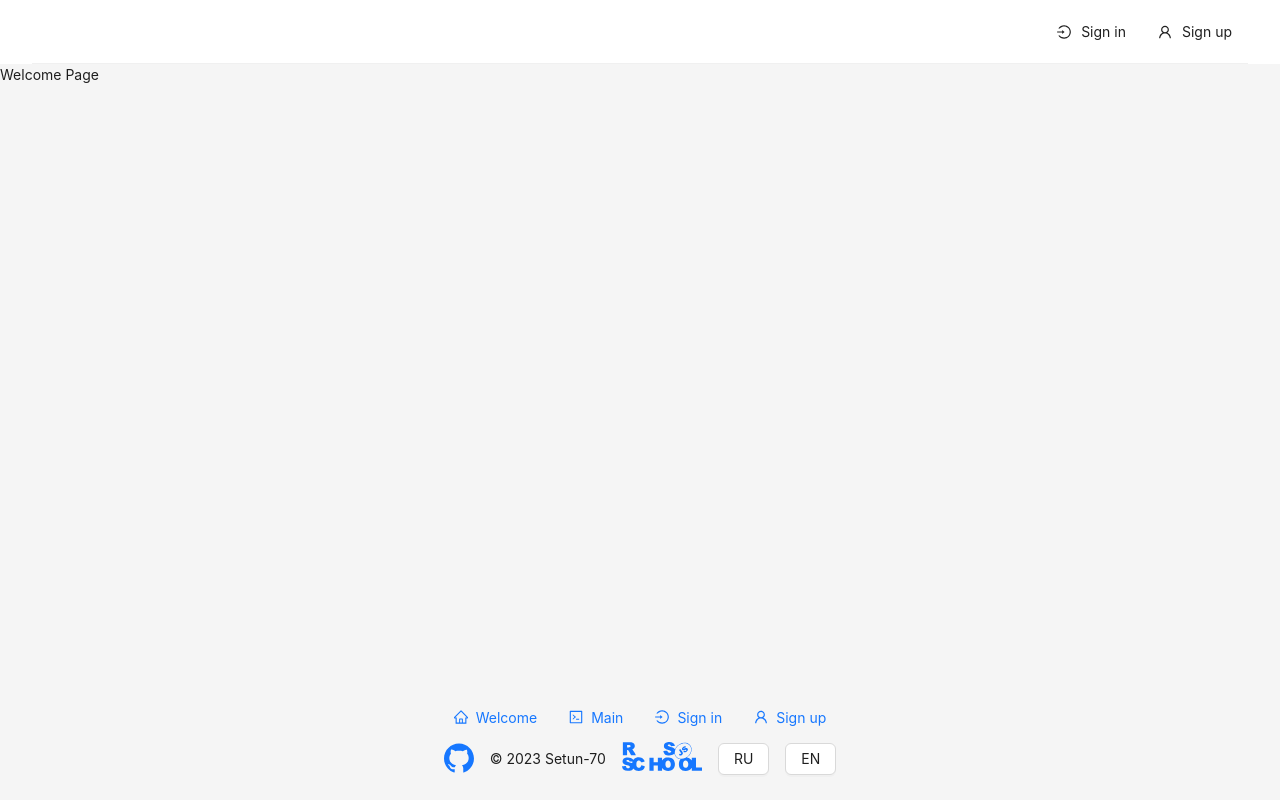
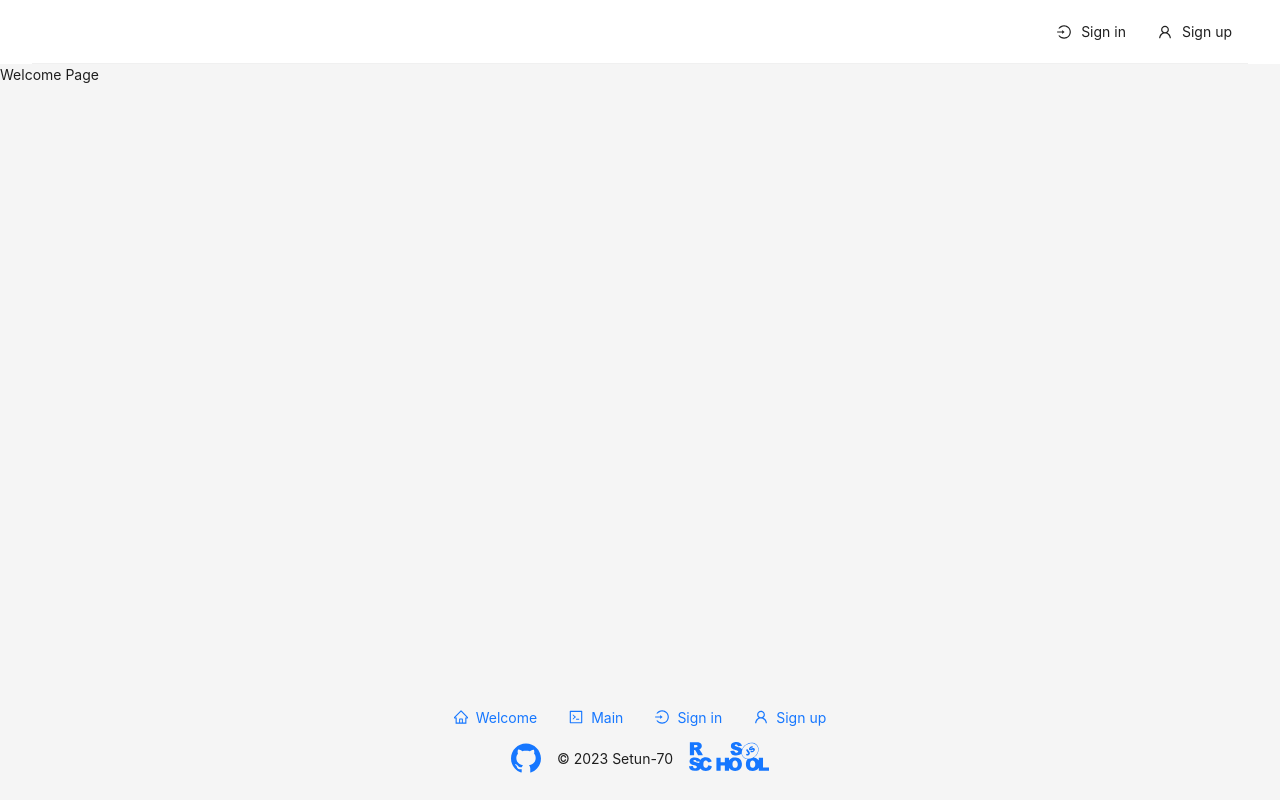
Before and after one commit to antasth/graphiql-app, a React (Vite) app: page / in a window 1280 px wide. Built offline with nearby package versions, Linux system fonts and the light colour scheme.

Commit message:
refactor: implement code improvements

```diff
--- a/src/components/Footer/Footer.tsx
+++ b/src/components/Footer/Footer.tsx
@@ -11,7 +11,7 @@ import RssLogo from '@/assets/svg/rss.svg?react';
 import { useTranslate } from '@/context/TranslateContext';
 
 export function Footer() {
-  const { t, setLanguage } = useTranslate();
+  const { t } = useTranslate();
   return (
     <Layout.Footer>
       <Flex vertical gap="small">
@@ -37,8 +37,6 @@ export function Footer() {
           <Link to="https://rs.school/js/">
             <RssLogo style={{ width: '80px', height: '30px' }} />
           </Link>
-          <Button onClick={() => setLanguage('ru')}>RU</Button>
-          <Button onClick={() => setLanguage('en')}>EN</Button>
         </Flex>
       </Flex>
     </Layout.Footer>
--- a/src/context/TranslateContext.tsx
+++ b/src/context/TranslateContext.tsx
@@ -1,4 +1,4 @@
-import { createContext, PropsWithChildren, useContext, useState } from 'react';
+import { createContext, PropsWithChildren, useContext, useMemo, useState } from 'react';
 import { AVAILABLE_LANGUAGES, DEFAULT_LANGUAGE } from '@/constants/languages';
 import { translate } from '@/utils/translate';
 import type { Language } from '@/types';
@@ -22,13 +22,16 @@ const TranslateContext = createContext<ITranslateContext>(initialValue);
 export const TranslateProvider = ({ children }: PropsWithChildren) => {
   const [language, setLanguage] = useState<Language>(DEFAULT_LANGUAGE);
   const t = translate(language);
-  return (
-    <TranslateContext.Provider
-      value={{ language, availableLanguages: AVAILABLE_LANGUAGES, setLanguage, t }}
-    >
-      {children}
-    </TranslateContext.Provider>
+  const context = useMemo(
+    () => ({
+      language,
+      availableLanguages: AVAILABLE_LANGUAGES,
+      setLanguage,
+      t,
+    }),
+    [language, t]
   );
+  return <TranslateContext.Provider value={context}>{children}</TranslateContext.Provider>;
 };
 
 export const useTranslate = () => useContext(TranslateContext);
--- a/src/utils/translate.tsx
+++ b/src/utils/translate.tsx
@@ -16,10 +16,10 @@ export const loadLanguages = async (languages: Language[]) => {
 
 export const translate = (language: Language) => (key: string, defaultValue?: string) => {
   if (!translations[language]) {
-    return defaultValue ? defaultValue : key;
+    return defaultValue ?? key;
   }
   if (!translations[language][key]) {
-    return defaultValue ? defaultValue : key;
+    return defaultValue ?? key;
   }
   return translations[language][key];
 };
```
